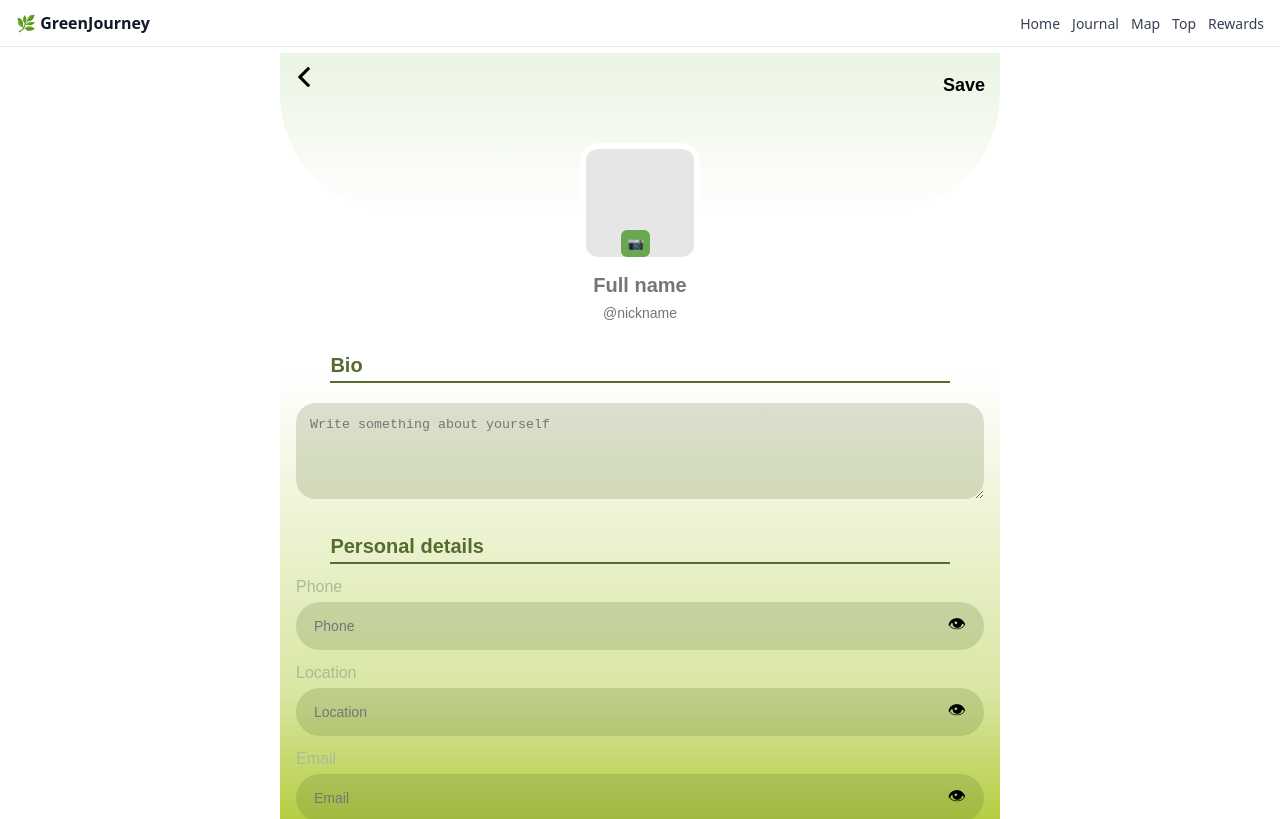
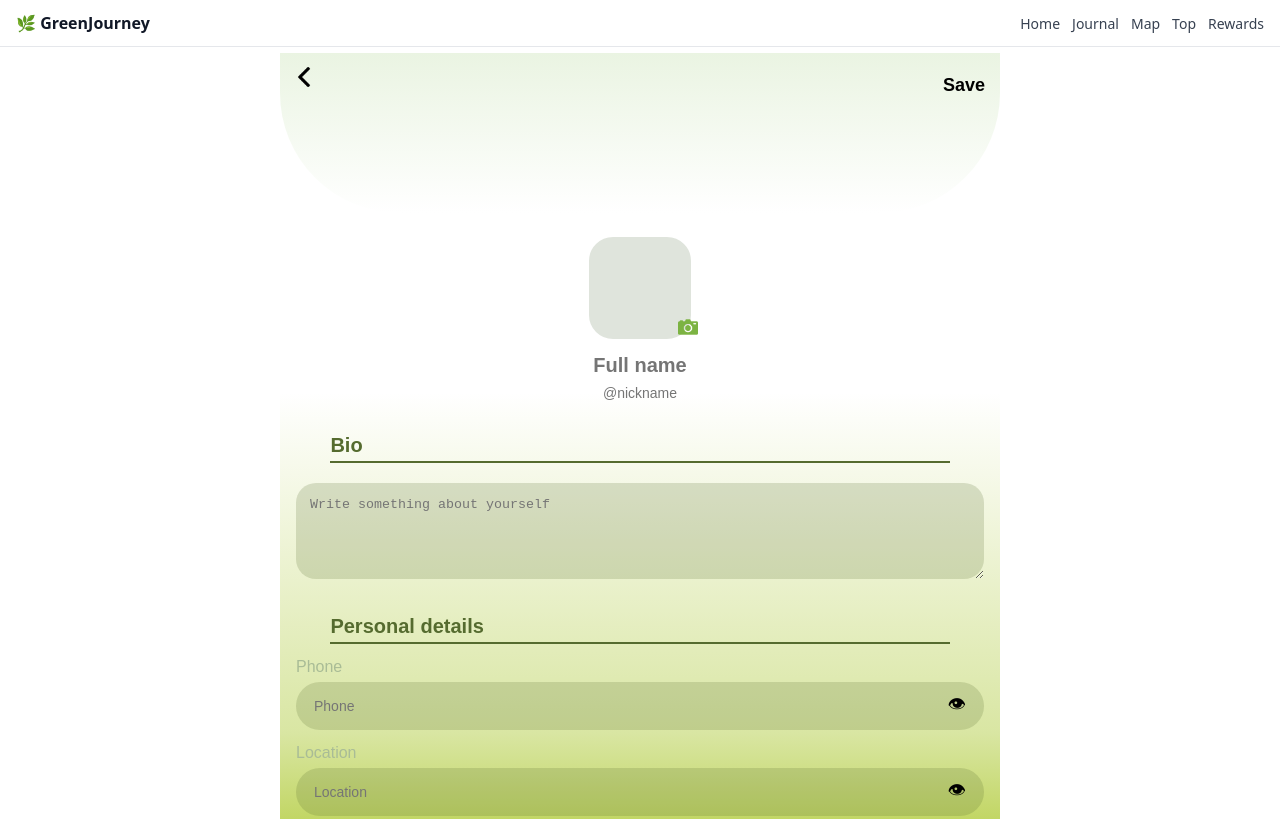
Before and after one commit to Van-Trangg/Project, a React (Vite) app in the folder frontend/: page /edit-profile in a window 1280 px wide. Shown: the top 819 px of the page. Built offline with nearby package versions, Linux system fonts and the light colour scheme; no server answers.

Commit message:
test commit

```diff
--- a/frontend/src/pages/EditProfile.jsx
+++ b/frontend/src/pages/EditProfile.jsx
@@ -1,8 +1,9 @@
-import { useState, useEffect } from 'react'
+import { useState, useEffect, useRef } from 'react'
 import { useNavigate } from 'react-router-dom'
 import { getProfile, updateProfile } from '../api/profile'
 import backIcon from '../public/back.png'
 import newBackIcon from '../public/new_back.png'
+import camIcon from '../public/camera.png'
 import '../styles/Profile.css'
 
 export default function EditProfile() {
@@ -14,6 +15,9 @@ export default function EditProfile() {
   const navigate = useNavigate()
   const [backHovering, setBackHovering] = useState(false)
   const [backActive, setBackActive] = useState(false)
+  const [showPhotoOptions, setShowPhotoOptions] = useState(false)
+  const fileInputRef = useRef(null)
+  const cameraInputRef = useRef(null)
 
   useEffect(() => {
     getProfile().then(r => {
@@ -91,7 +95,101 @@ export default function EditProfile() {
 
       <div className="edit-avatar-wrapper">
         <div className="edit-avatar" />
-        <button className="camera-small" type="button">📷</button>
+        <button
+          className="camera-small"
+          type="button"
+          onClick={() => setShowPhotoOptions(true)}
+          title="Change photo"
+        >
+          <img src={camIcon} alt="Camera" />
+        </button>
+
+        {/* Hidden file inputs: one for library, one with capture for camera */}
+        <input
+          ref={fileInputRef}
+          type="file"
+          accept="image/*"
+          style={{ display: 'none' }}
+          onChange={(e) => {
+            const f = e.target.files && e.target.files[0]
+            if (f) {
+              console.log('Library photo selected', f)
+              // TODO: upload or preview the selected file
+            }
+          }}
+        />
+        <input
+          ref={cameraInputRef}
+          type="file"
+          accept="image/*"
+          capture="environment"
+          style={{ display: 'none' }}
+          onChange={(e) => {
+            const f = e.target.files && e.target.files[0]
+            if (f) {
+              console.log('Camera photo captured/selected', f)
+              // TODO: upload or preview the captured file
+            }
+          }}
+        />
+
+        {/* Photo options modal */}
+        {showPhotoOptions && (
+          <div
+            className="photo-options-overlay"
+            onClick={() => setShowPhotoOptions(false)}
+            style={{
+              position: 'fixed',
+              inset: 0,
+              background: 'rgba(0,0,0,0.4)',
+              display: 'flex',
+              alignItems: 'center',
+              justifyContent: 'center',
+              zIndex: 10000,
+            }}
+          >
+            <div
+              className="photo-options"
+              onClick={(e) => e.stopPropagation()}
+              style={{
+                background: '#fff',
+                padding: 20,
+                borderRadius: 8,
+                minWidth: 260,
+                display: 'flex',
+                flexDirection: 'column',
+                gap: 10,
+                boxShadow: '0 6px 18px rgba(0,0,0,0.2)'
+              }}
+            >
+              <button
+                type="button"
+                onClick={() => {
+                  setShowPhotoOptions(false)
+                  fileInputRef.current && fileInputRef.current.click()
+                }}
+                className="btn"
+              >
+                Chọn từ thư viện
+              </button>
+
+              <button
+                type="button"
+                onClick={() => {
+                  setShowPhotoOptions(false)
+                  cameraInputRef.current && cameraInputRef.current.click()
+                }}
+                className="btn"
+              >
+                Chụp ảnh
+              </button>
+
+              <button type="button" onClick={() => setShowPhotoOptions(false)} className="btn btn-secondary">
+                Hủy
+              </button>
+            </div>
+          </div>
+        )}
       </div>
 
       <div className="edit-name">
--- a/frontend/src/pages/Profile.jsx
+++ b/frontend/src/pages/Profile.jsx
@@ -112,7 +112,7 @@ export default function Profile() {
 
         <div className="avatar-wrapper">
           <div className="avatar-placeholder"></div>
-          <button className="camera-btn">📸</button>
+          {/* <button className="camera-btn">📸</button> */}
         </div>
       </div>
 
--- a/frontend/src/styles/Profile.css
+++ b/frontend/src/styles/Profile.css
@@ -381,9 +381,45 @@
 /* smaller back button while keeping save button larger */
 .edit-cover-wrapper .back-btn { left: 14px; width: 20px; height: 20px }
 .edit-cover-wrapper .save-top { right: 14px; width: 44px; height: 36px }
-.edit-avatar-wrapper { display:flex; justify-content:center; position:relative; margin-top:-70px }
-.edit-avatar { width:120px; height:120px; background:#e6e6e6; border-radius:18px; border:6px solid #fff }
-.camera-small { position:absolute; right:calc(50% - 10px); bottom:6px; background:#6aa84f; color:white; border:none; border-radius:6px; padding:6px; cursor:pointer }
+
+.edit-avatar-wrapper {
+  display: flex;
+  justify-content: center;
+  position: relative;
+  margin-top: 20px;
+}
+
+.edit-avatar {
+  width: 110px;
+  height: 110px;
+  background-color: #dfe4dc;
+  border-radius: 28px;
+  border: 4px solid #fff;
+}
+
+.camera-small {
+  position: absolute;
+  left: 50%;
+  transform: translateX(38px);
+  bottom: 6px;
+  width: 20px;
+  height: 20px;
+  background: none;
+  color: white;
+  border: none;
+  border-radius: 6px;
+  padding: 0;
+  cursor: pointer;
+  display: inline-flex;
+  align-items: center;
+  justify-content: center;
+}
+.camera-small img {
+  width: 100%;
+  height: 100%;
+  object-fit: contain;
+  display: block;
+}
 .edit-name { text-align:center; margin-top:10px; display:flex; flex-direction:column; gap:6px; align-items:center; color: #556B2F}
 .edit-name input:first-child{font-size:20px; font-weight:700; text-align:center; border:none; background:transparent; color: #556B2F}
 .edit-name input:last-child{font-size:14px; color:#A9BC96; text-align:center; border:none; background:transparent}
```
Also changed, not shown: frontend/src/public/camera.png (added).
